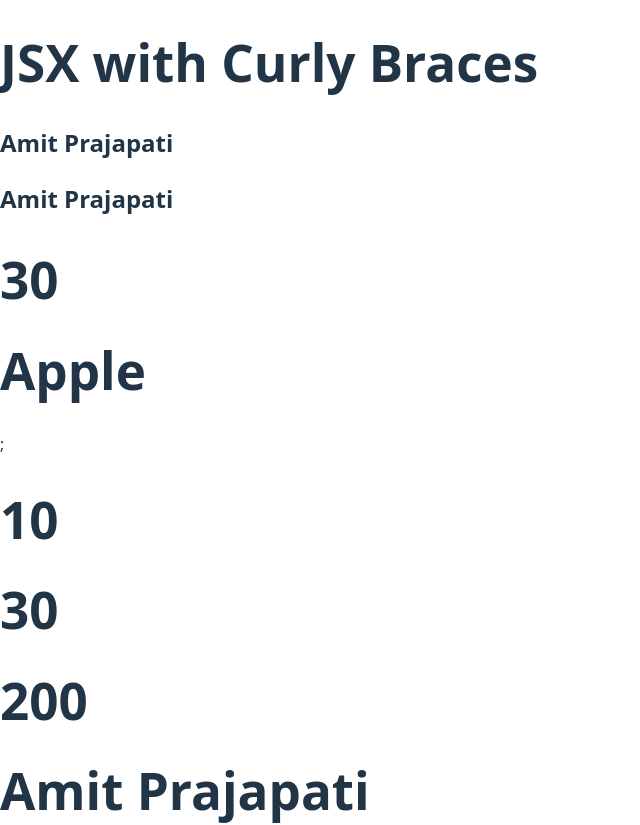
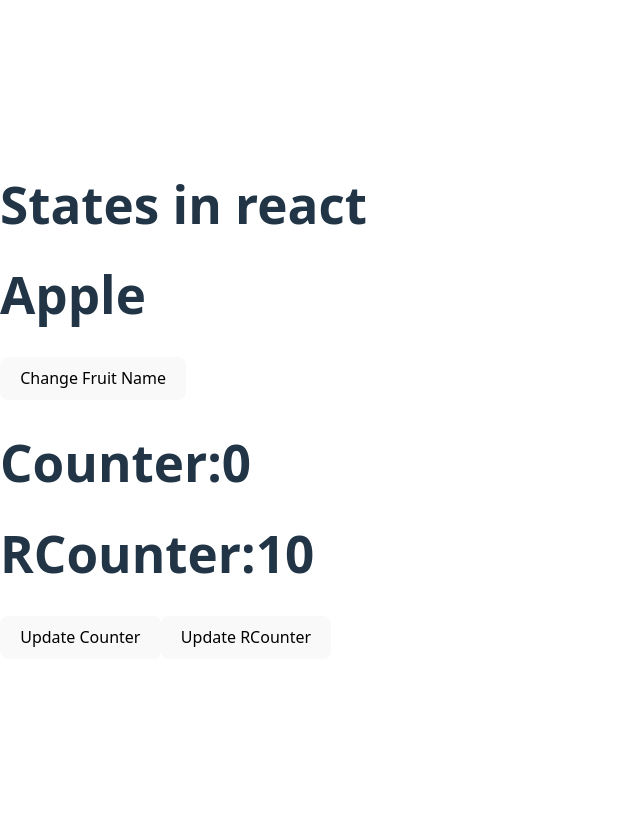
Before and after one commit to amit20055/React-Amit, a React (Vite) app: page / in a window 1280 px wide. Shown: the top 825 px of the page, without its empty margins (0-640 px from the left). After the commit the page ends 800 px from the top, so only its background shows below. Built offline with nearby package versions, Linux system fonts and the light colour scheme.

Commit message:
states_counter_in_js

```diff
--- a/src/App.jsx
+++ b/src/App.jsx
@@ -1,10 +1,15 @@
-import Basic from "./Jsx_with_curly_braces";
+// import Basic from "./Jsx_with_curly_braces";
+
+// import Todo from "./ToDo";
+import State from "./State_in_react";
 
 
 function App() {
   return (
     <div>
-    <Basic/>
+    {/* <Basic/> */}
+    <State/>
+
 
     </div>
 
--- /dev/null
+++ b/src/Counter.jsx
@@ -0,0 +1,14 @@
+import { useState } from "react";
+const Counter=()=>{
+    const [count,setCount]=useState(0)
+    const [rcount,setRCount]=useState(10)
+    return(
+        <div>
+            <h1>Counter:{count}</h1>
+            <h1>RCounter:{rcount}</h1>
+            <button onClick={()=>setCount(count+1)}>Update Counter</button>
+            <button onClick={()=>setRCount(rcount-1)}>Update RCounter</button>
+        </div>
+    )
+}
+export default Counter;
--- /dev/null
+++ b/src/State_in_react.jsx
@@ -0,0 +1,19 @@
+import { useState } from "react";
+import Counter from "./Counter";
+function State() {
+    const [fruit, amit] = useState("Apple");
+    const handlefruit = () => {
+        amit("Banana")
+    }
+    return (
+        <div>
+            <h1>States in react</h1>
+            <h1>{fruit}</h1>
+            <button onClick={handlefruit}>Change Fruit Name</button>
+            <Counter />
+
+        </div>
+
+    )
+}
+export default State;
--- a/src/ToDo.jsx
+++ b/src/ToDo.jsx
@@ -1,6 +1,9 @@
 function Todo() {
     function callFun() {
         alert("Function called");
+      }
+      const Fruit=(name)=>{
+        alert(name)
       }
 
 
@@ -13,6 +16,7 @@ function Todo() {
                 <li>Rehearse a movie scene</li>
                 <li>Improve the spectrum technology</li>
             </ul>
+            <button onClick={()=>Fruit("Apple")}>Apple</button>
             <button onClick={callFun}>Click Me</button>
 
         </div>
```
